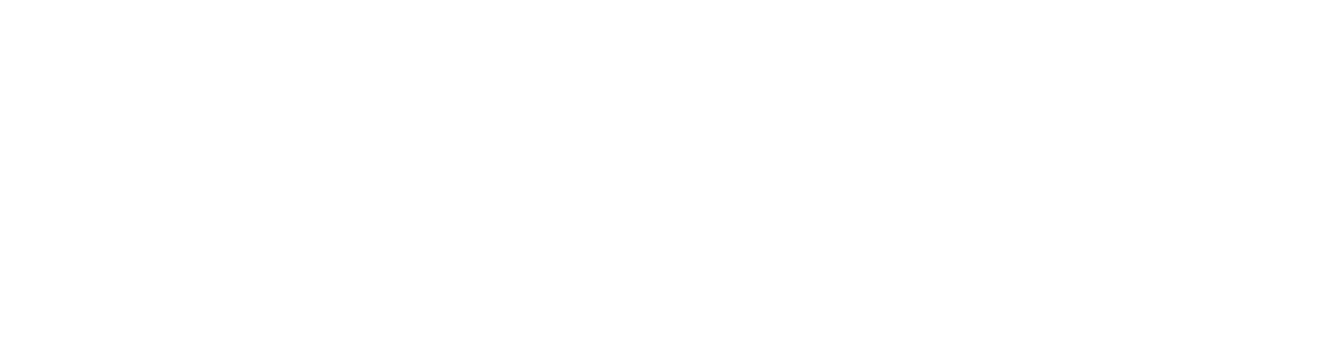
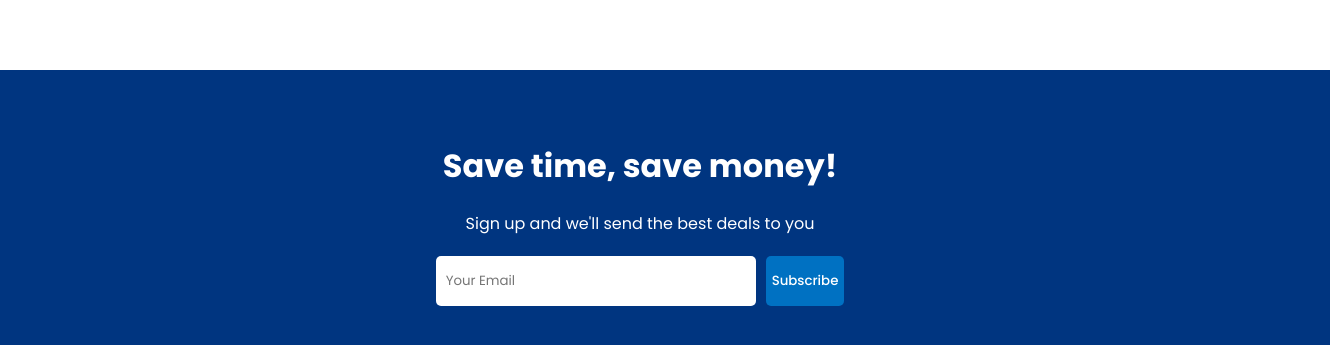
Before and after one commit to alutfi05/booking-app, a React (Vite) app: page / in a window 1280 px wide. Shown: the part 1549-1894 px from the top of the page, 1330 px wide, since content can reach past the window. Before the commit the page ends 1438 px from the top, so only its background shows below. Built offline with nearby package versions, Linux system fonts and the light colour scheme.

Commit message:
create and styling MailList component

```diff
--- /dev/null
+++ b/src/components/mailList/MailList.jsx
@@ -0,0 +1,17 @@
+import './mailList.css';
+
+const MailList = () => {
+    return (
+        <div className="mail">
+            <h1 className="mailTitle">Save time, save money!</h1>
+            <span className="mailDesc">
+                Sign up and we'll send the best deals to you
+            </span>
+            <div className="mailInputContainer">
+                <input type="text" placeholder="Your Email" />
+                <button>Subscribe</button>
+            </div>
+        </div>
+    );
+};
+export default MailList;
--- /dev/null
+++ b/src/components/mailList/mailList.css
@@ -0,0 +1,34 @@
+.mail {
+    width: 100%;
+    margin-top: 50px;
+    background-color: #003580;
+    color: white;
+    display: flex;
+    flex-direction: column;
+    align-items: center;
+    gap: 20px;
+    padding: 50px;
+}
+
+.mailDesc {
+    margin-top: -20px;
+}
+
+.mailInputContainer > input {
+    width: 300px;
+    height: 30px;
+    padding: 10px;
+    border: none;
+    margin-right: 10px;
+    border-radius: 5px;
+}
+
+.mailInputContainer > button {
+    height: 50px;
+    background-color: #0071c2;
+    color: white;
+    font-weight: 500;
+    border: none;
+    border-radius: 5px;
+    cursor: pointer;
+}
--- a/src/index.css
+++ b/src/index.css
@@ -1,4 +1,4 @@
-* {
+body {
     margin: 0;
     padding: 0;
 }
--- a/src/pages/home/Home.jsx
+++ b/src/pages/home/Home.jsx
@@ -4,10 +4,11 @@
 import Featured from '../../components/featured/Featured';
 import PropertyList from '../../components/propertyList/PropertyList';
 import FeaturedProperty from '../../components/featuredProperties/FeaturedProperty';
+import MailList from '../../components/mailList/MailList';
 
 const Home = () => {
     return (
-        <div>
+        <>
             <Navbar />
             <Header />
             <div className="homeContainer">
@@ -16,8 +17,9 @@
                 <PropertyList />
                 <h1 className="homeTitle">Homes guests love</h1>
                 <FeaturedProperty />
+                <MailList />
             </div>
-        </div>
+        </>
     );
 };
 export default Home;
```
